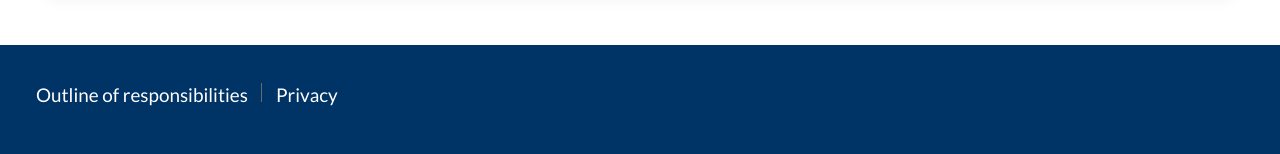
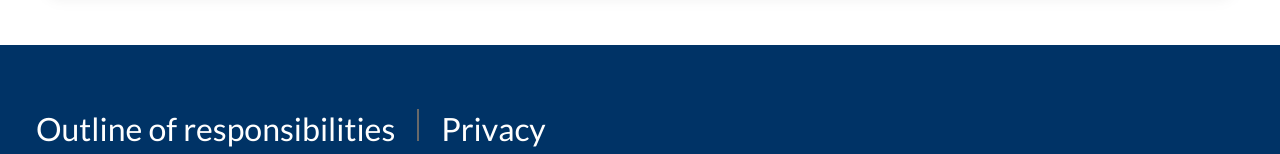
Before and after one commit to nickbennick/nickbennick.github.io, a plain HTML site: page index.html in a window 1280 px wide. Shown: the part 2893-3047 px from the top of the page. Drawn offline with Linux system fonts and the light colour scheme.

Commit message:
Add files via upload

```diff
--- a/index.html
+++ b/index.html
@@ -14,15 +14,14 @@
 			background:#003366;
 			display: block;
 			padding-left: 36px;
-			font-size: 5mm;
+			font-family: Lato;
+			font-size: 2em;
 	}
 	.footer a {
 			text-decoration: none;
 			color: white;
-			font-family: Lato;
 			position: relative;
 			top: 2em;
-			height: 1em;
 	}
 	.footer .divider {
 			height: 1em;
```
